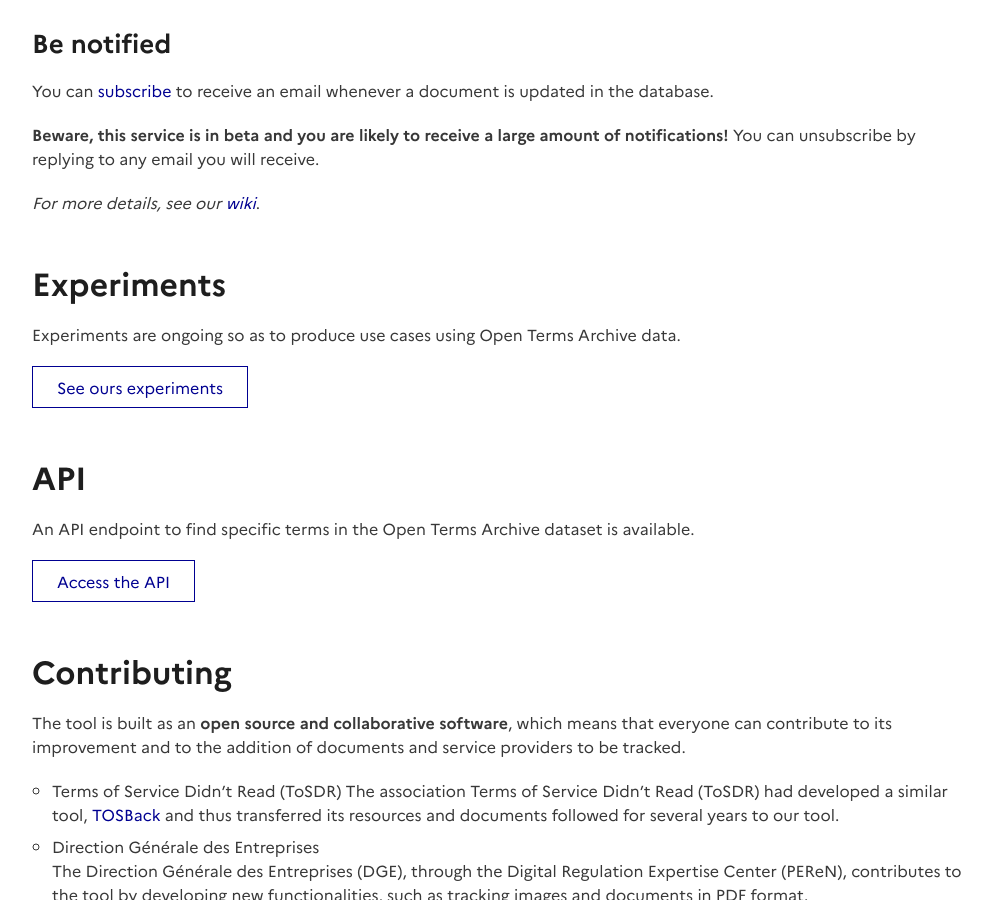
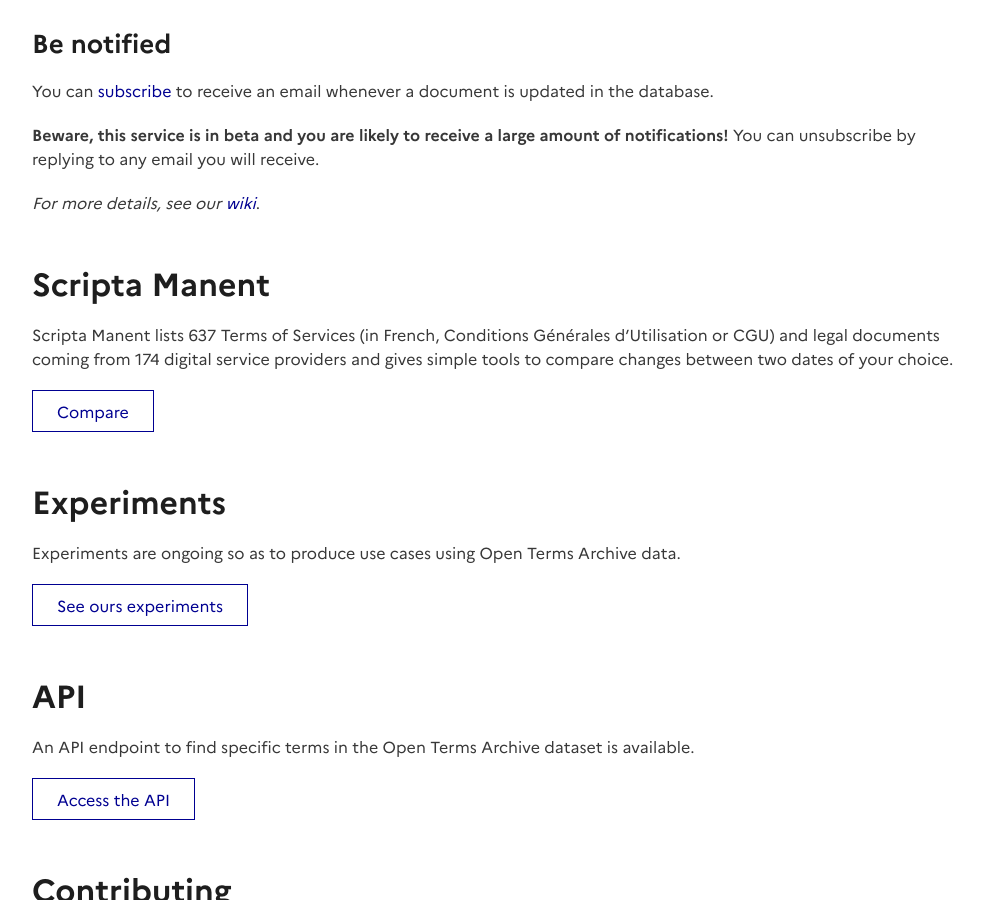
Before and after one commit to ambanum/disinfo.quaidorsay.fr, a Jekyll site: the page built from _pages/en/open-terms-archive.md, in a window 1280 px wide and 900 px high, scrolled down 3325 px. Shown: the whole window, without its empty margins (139-1131 px from the left). Built offline with Jekyll 4.4.1, drawn with Linux system fonts in a browser that asks for light colours; comment, search, counter and statistics services are not loaded.

Commit message:
Add Scripta Manent link

```diff
--- a/_pages/en/open-terms-archive.md
+++ b/_pages/en/open-terms-archive.md
@@ -70,6 +70,12 @@
 
 _For more details, see our [wiki](https://github.com/ambanum/CGUs#be-notified)_.
 
+## Scripta Manent
+
+Scripta Manent lists 637 Terms of Services (in French, Conditions Générales d’Utilisation or CGU) and legal documents coming from 174 digital service providers and gives simple tools to compare changes between two dates of your choice.
+
+[Compare](/en/open-terms-archive/scripta-manent){: .button .button-secondary }
+
 ## Experiments
 
 Experiments are ongoing so as to produce use cases using Open Terms Archive data.
```
Also changed, not shown: _pages/fr/open-terms-archive.md (+6 -0 lines).
